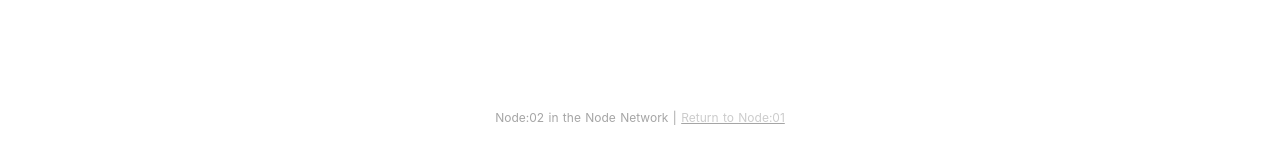
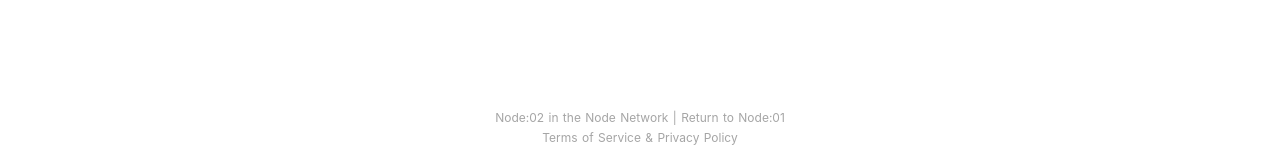
Before and after one commit to kende/playa-preview, a Nuxt app: page / in a window 1280 px wide. Shown: the part 1840-2002 px from the top of the page. Built offline with nearby package versions, Linux system fonts and the light colour scheme.

Commit message:
added policies to the footer

```diff
--- a/pages/about.vue
+++ b/pages/about.vue
@@ -106,6 +106,9 @@
       </div>
     </div>
     <div class="footer">Node:02 in the Node Network | <a href="https://nodeworldwide.com"><span class="highlight">Return to Node:01</span></a></div>
+    <div class="policies">
+        <a href="https://app.termly.io/document/terms-of-use-for-saas/c434d77d-667b-4b76-bb03-a69230544d07" target="_blank"><span class="highlight">Terms of Service</span></a> & <a href="https://app.termly.io/document/privacy-policy-for-website/a84c7ecf-d07a-47bd-b714-ff63bab2f3ab" target="_blank"><span class="highlight">Privacy Policy</span></a>
+    </div>
   </div>
 </template>
 
@@ -183,6 +186,7 @@
   color: #616161;
 }
 
+
 @media (max-width: 767px) {
   .row {
     display: block;
@@ -200,12 +204,30 @@
 }
 
 .footer {
-  padding: 40px 0;
+  padding: 40px 0 0 0;
   font-size: 12px;
   color: #a5a5a5;
   text-align: center;
 }
 .footer a {
   color: #a5a5a5;
+  text-decoration: none;
+}
+.footer a:hover {
+  text-decoration: underline;
+}
+
+.policies {
+  padding: 5px 0 20px 0;
+  font-size: 12px;
+  color: #a5a5a5;
+  text-align: center;
+}
+.policies a {
+  color: #a5a5a5;
+  text-decoration: none;
+}
+.policies a:hover {
+  text-decoration: underline;
 }
 </style>
--- a/pages/index.vue
+++ b/pages/index.vue
@@ -92,6 +92,9 @@
       </form> -->
     </div>
     <div class="footer">Node:02 in the Node Network | <a href="https://nodeworldwide.com"><span class="highlight">Return to Node:01</span></a></div>
+    <div class="policies">
+        <a href="https://app.termly.io/document/terms-of-use-for-saas/c434d77d-667b-4b76-bb03-a69230544d07" target="_blank"><span class="highlight">Terms of Service</span></a> & <a href="https://app.termly.io/document/privacy-policy-for-website/a84c7ecf-d07a-47bd-b714-ff63bab2f3ab" target="_blank"><span class="highlight">Privacy Policy</span></a>
+    </div>
   </div>
 </template>
 
@@ -236,7 +239,7 @@ export default {
 } */
 .highlight {
   text-decoration: none;
-  color: #ccc;
+  /* color: #ccc; */
 }
 
 
@@ -391,13 +394,31 @@ export default {
 }
 
 .footer {
-  padding: 40px 0;
+  padding: 40px 0 0 0;
   font-size: 12px;
   color: #a5a5a5;
   text-align: center;
 }
 .footer a {
   color: #a5a5a5;
+  text-decoration: none;
+}
+.footer a:hover {
+  text-decoration: underline;
+}
+
+.policies {
+  padding: 5px 0 20px 0;
+  font-size: 12px;
+  color: #a5a5a5;
+  text-align: center;
+}
+.policies a {
+  color: #a5a5a5;
+  text-decoration: none;
+}
+.policies a:hover {
+  text-decoration: underline;
 }
 
 @media (max-width: 767px) {
```
